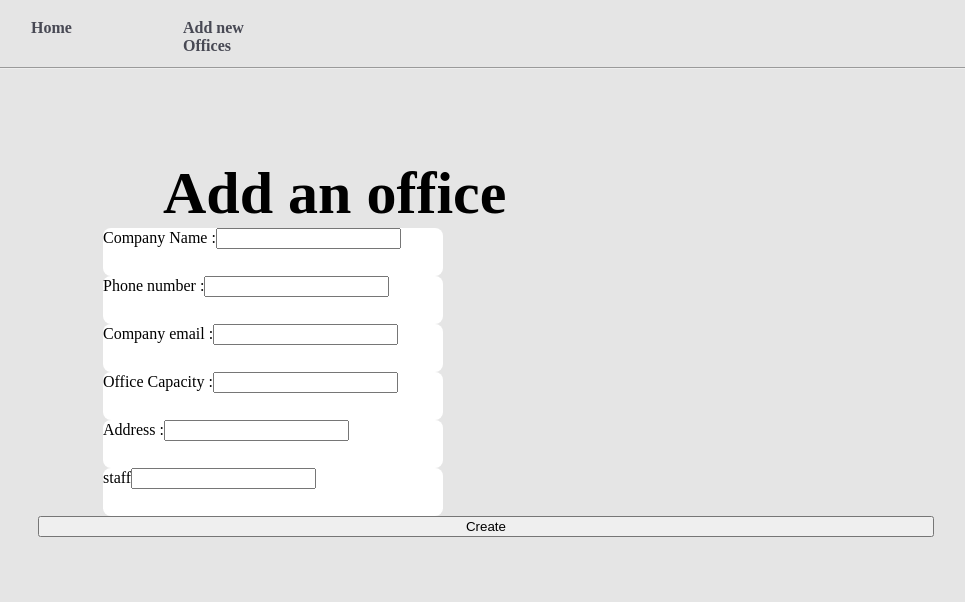
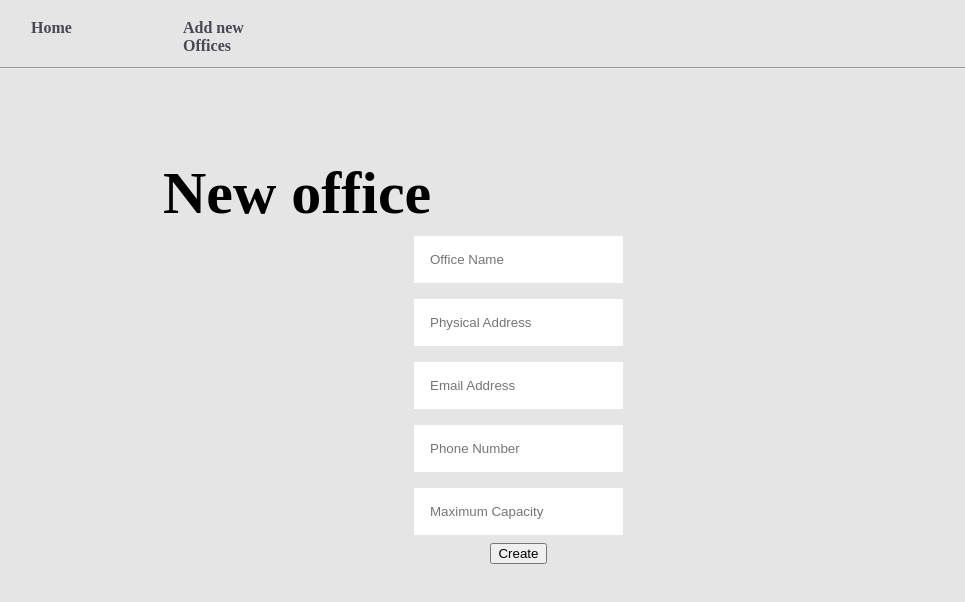
Before and after one commit to tony2tones/company-manager, an Angular app: page /add-new-office in a window 1280 px wide. Shown: the top 602 px of the page, without its empty margins (97-1062 px from the left). Built offline with nearby package versions, Linux system fonts and the light colour scheme.

Commit message:
style updates to form

```diff
--- a/src/app/components/add-office/add-office.component.css
+++ b/src/app/components/add-office/add-office.component.css
@@ -18,9 +18,17 @@ form {
 }
 
 .form-group {
-  width: 340px;
+  text-align: center;
+  /* width: 340px;
   height: 48px;
   border-radius: 8px;
-  padding: 12px, 16px, 12px, 16px;
-  background: #FFFFFF;
+  padding: 12px, 16px, 12px, 16px; */
+  /* background: #FFFFFF; */
 }
+
+.form-control {
+  margin: 0.5rem;
+  padding: 1rem;
+  border: none;
+  /* border-radius: 5px; */
+}
--- a/src/app/components/add-office/add-office.component.html
+++ b/src/app/components/add-office/add-office.component.html
@@ -1,28 +1,26 @@
 <form [formGroup]="officeProfileForm"  (ngSubmit)="onSubmit()">
-  <h1 id="officeProfile">Add an office</h1>
+  <h1 id="officeProfile">New office</h1>
   <div class="form-group">
-    <label for="">Company Name :</label>
-    <input type="text" class="form-control" formControlName="companyName" name="companyName" ngModel value="">
+    <label for=""></label>
+    <input type="text" class="form-control" formControlName="companyName" name="companyName" ngModel placeholder="Office Name" value="">
   </div>
   <div class="form-group">
-    <label for="">Phone number :</label>
-    <input type="text" class="form-control" formControlName="phoneNumber"name="phoneNumber" ngModel value="">
+    <label for=""></label>
+    <input type="text" class="form-control" formControlName="address"name="address" ngModel placeholder="Physical Address" value="">
   </div>
   <div class="form-group">
-    <label for="">Company email :</label>
-    <input type="text" class="form-control" formControlName="email" name="email" ngModel value="">
+    <label for=""></label>
+    <input type="text" class="form-control" formControlName="email" name="email" ngModel placeholder="Email Address" value="">
   </div>
   <div class="form-group">
-    <label for="">Office Capacity :</label>
-    <input type="text" class="form-control" formControlName="officeCapacity" name="officeCapacity" ngModel value="">
+    <label for=""></label>
+    <input type="text" class="form-control" formControlName="phoneNumber"name="staff" ngModel placeholder="Phone Number" value="">
   </div>
   <div class="form-group">
-    <label for="">Address :</label>
-    <input type="text" class="form-control" formControlName="address"name="address" ngModel value="">
+    <label for=""></label>
+    <input type="text" class="form-control" formControlName="officeCapacity" name="officeCapacity" ngModel placeholder="Maximum Capacity" value="">
   </div>
   <div class="form-group">
-    <label for="">staff</label>
-    <input type="text" class="form-control" formControlName="staff"name="staff" ngModel value="">
-  </div>
-  <button (click)="onSubmit()">Create</button>
+    <button (click)="onSubmit()">Create</button>
+</div>
 </form>
```
